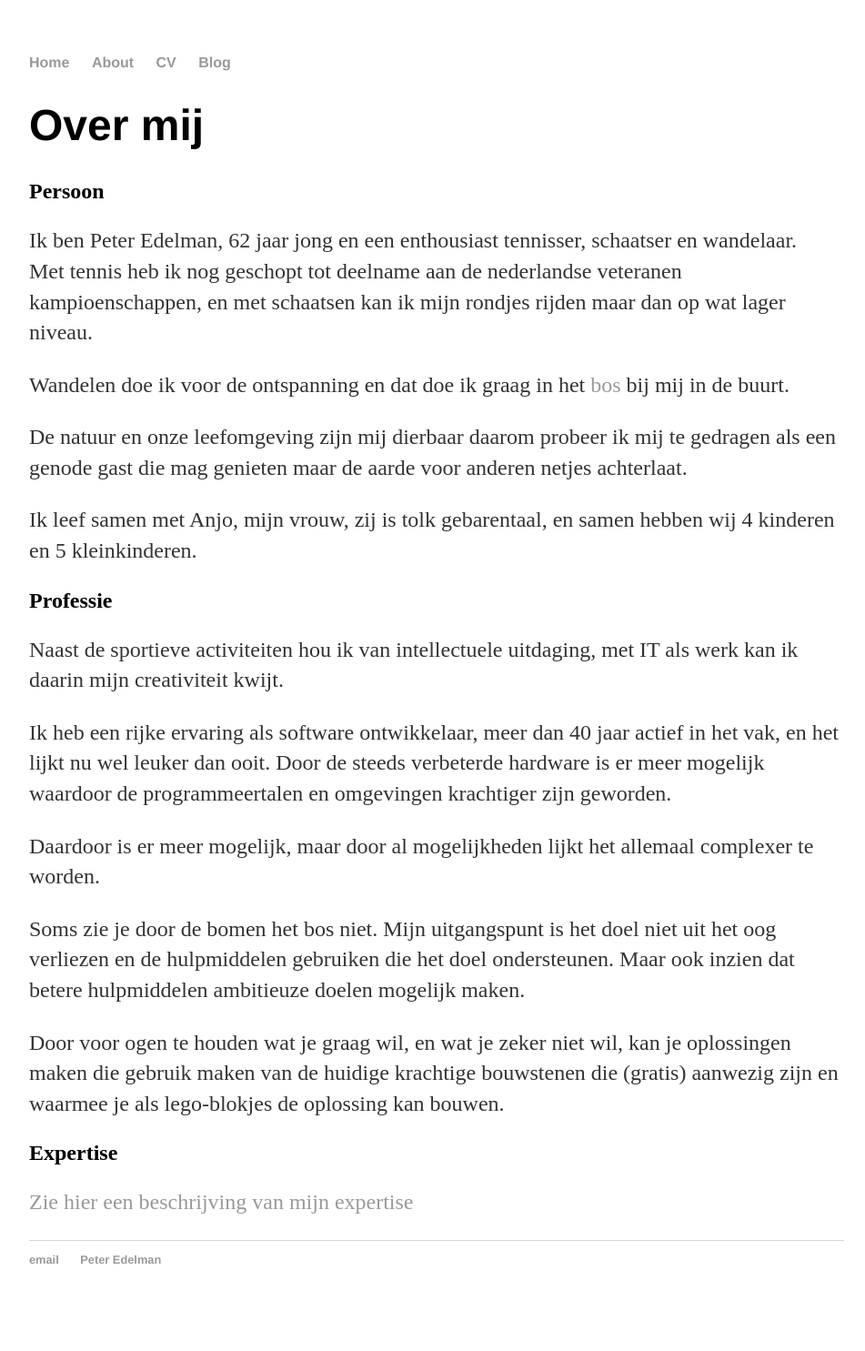
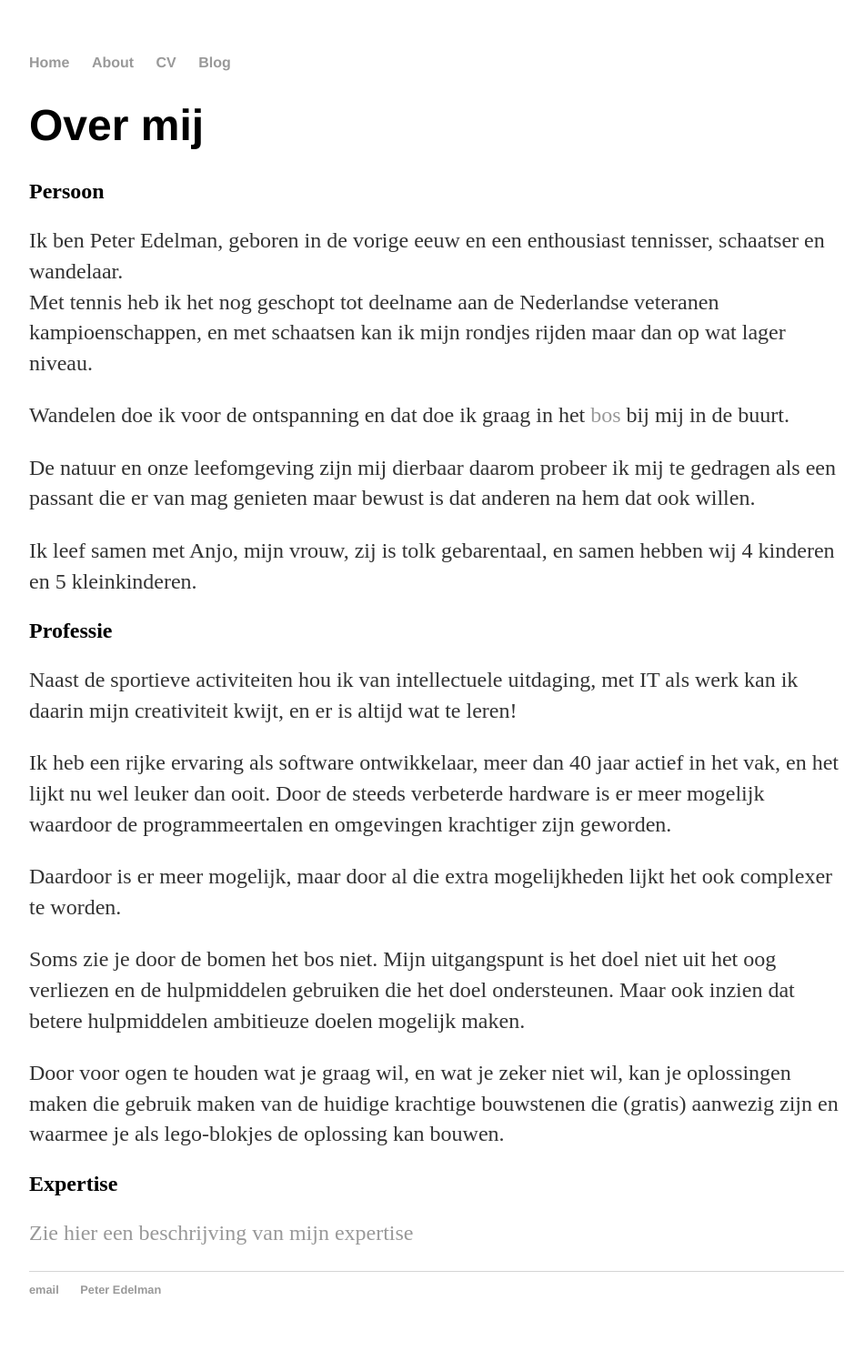
Before and after one commit to paedelm/paedelm.github.io, a Jekyll site: the page built from about/index.md, in a window 1280 px wide. Shown: the whole page at 91% size, without its empty margins (160-1111 px from the left). Built offline with Jekyll 4.4.1, drawn with Linux system fonts in a browser that asks for light colours; before the commit the page ends 1452 px from its top, so only the background shows below that.

Commit message:
kleine correcties

```diff
--- a/about/index.md
+++ b/about/index.md
@@ -5,22 +5,22 @@ title: Over mij
 # {{ page.title }}
 
 ## Persoon
-  Ik ben Peter Edelman, 62 jaar jong en een enthousiast tennisser, schaatser en wandelaar.
-  Met tennis heb ik nog geschopt tot deelname aan de nederlandse veteranen kampioenschappen, en met schaatsen kan ik mijn rondjes rijden maar dan op wat lager niveau.
+  Ik ben Peter Edelman, geboren in de vorige eeuw en een enthousiast tennisser, schaatser en wandelaar.
+  Met tennis heb ik het nog geschopt tot deelname aan de Nederlandse veteranen kampioenschappen, en met schaatsen kan ik mijn rondjes rijden maar dan op wat lager niveau.
 
   Wandelen doe ik voor de ontspanning en dat doe ik graag in het [bos](https://www.natuurmonumenten.nl/natuurgebieden/spanderswoud) bij mij in de buurt.
 
-  De natuur en onze leefomgeving zijn mij dierbaar daarom probeer ik mij te gedragen als een genode gast die mag genieten maar de aarde voor anderen netjes achterlaat.
+  De natuur en onze leefomgeving zijn mij dierbaar daarom probeer ik mij te gedragen als een passant die er van mag genieten maar bewust is dat anderen na hem dat ook willen.
 
   Ik leef samen met Anjo, mijn vrouw, zij is tolk gebarentaal, en samen hebben wij 4 kinderen en 5 kleinkinderen.
 
 ## Professie
 
-  Naast de sportieve activiteiten hou ik van intellectuele uitdaging, met IT als werk kan ik daarin mijn creativiteit kwijt.
+  Naast de sportieve activiteiten hou ik van intellectuele uitdaging, met IT als werk kan ik daarin mijn creativiteit kwijt, en er is altijd wat te leren!
 
   Ik heb een rijke ervaring als software ontwikkelaar, meer dan 40 jaar actief in het vak, en het lijkt nu wel leuker dan ooit. Door de steeds verbeterde hardware is er meer mogelijk waardoor de programmeertalen en omgevingen krachtiger zijn geworden.
 
-  Daardoor is er meer mogelijk, maar door al mogelijkheden lijkt het allemaal complexer te worden.
+  Daardoor is er meer mogelijk, maar door al die extra mogelijkheden lijkt het ook complexer te worden.
 
   Soms zie je door de bomen het bos niet. Mijn uitgangspunt is het doel niet uit het oog verliezen en de hulpmiddelen gebruiken die het doel ondersteunen. Maar ook inzien dat betere hulpmiddelen ambitieuze doelen mogelijk maken.
 
```
Also changed, not shown: expertise/index.md (+1 -1 lines).
